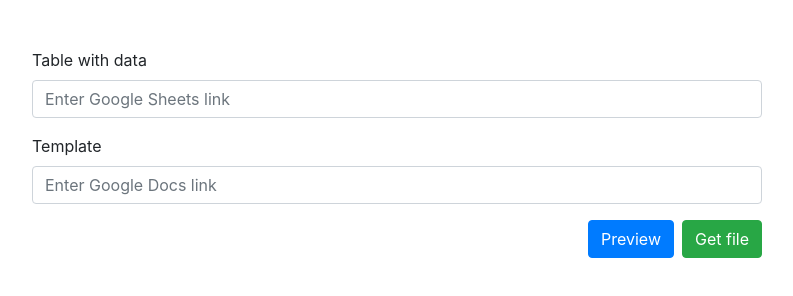
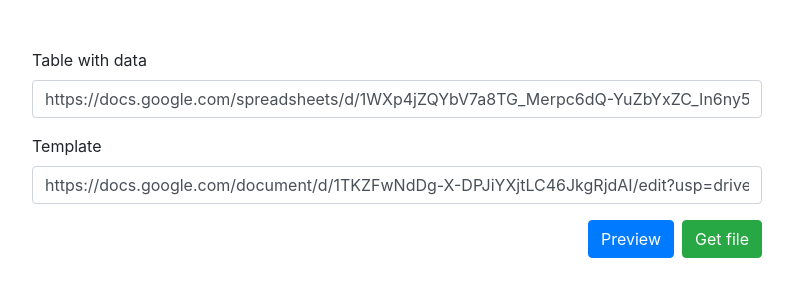
Before and after one commit to cetvrtak/stevo-docs, a website built with Parcel: page src/index.html in a window 1280 px wide. Shown: the whole page, without its empty margins (243-1036 px from the left). Built offline with nearby package versions, Linux system fonts and the light colour scheme.

Commit message:
Use Google Docs links as initial values for inputs

```diff
--- a/src/index.html
+++ b/src/index.html
@@ -13,11 +13,11 @@
         <form>
           <div class="form-group">
             <label for="tableWithData">Table with data</label>
-            <input type="url" class="form-control" id="tableWithData" placeholder="Enter Google Sheets link">
+            <input type="url" class="form-control" id="tableWithData" placeholder="Enter Google Sheets " value="https://docs.google.com/spreadsheets/d/1WXp4jZQYbV7a8TG_Merpc6dQ-YuZbYxZC_In6ny5Qkg/edit?usp=drive_link">
           </div>
           <div class="form-group">
             <label for="template">Template</label>
-            <input type="url" class="form-control" id="template" placeholder="Enter Google Docs link">
+            <input type="url" class="form-control" id="template" placeholder="Enter Google Docs link" value="https://docs.google.com/document/d/1TKZFwNdDg-X-DPJiYXjtLC46JkgRjdAI/edit?usp=drive_link">
           </div>
           <div class="d-flex justify-content-end">
             <button type="button" class="btn btn-primary mr-2" id="previewBtn">Preview</button>
```
